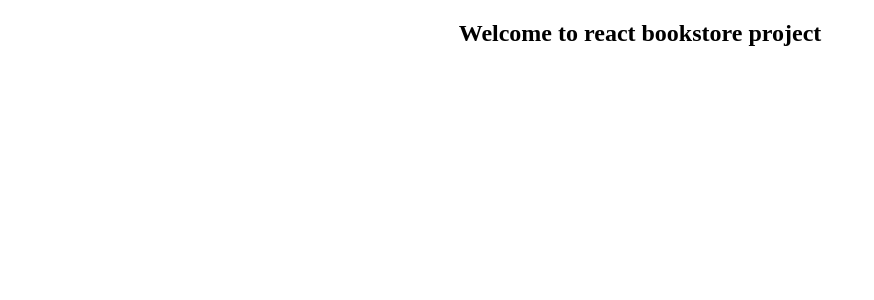
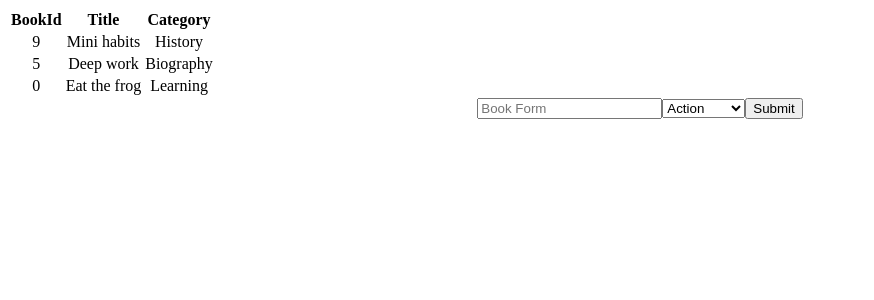
Before and after one commit to Oxford-G/react-redux-bookstore, a React (Create React App) app: page / in a window 1280 px wide. Shown: the top 300 px of the page, without its empty margins (0-874 px from the left). Built offline with nearby package versions, Linux system fonts and the light colour scheme.

Commit message:
Render App component wrapped in <Provider>

```diff
--- a/src/index.js
+++ b/src/index.js
@@ -1,10 +1,37 @@
 import React from 'react';
 import ReactDOM from 'react-dom';
-import App from './App';
+import { createStore } from 'redux';
+import { Provider } from 'react-redux';
+import App from './components/App';
+import rootReducer from './reducers';
+
+const initialState = {
+  books: [
+    {
+      bookId: Math.floor(Math.random() * 10),
+      title: 'Mini habits',
+      category: 'History',
+    },
+    {
+      bookId: Math.floor(Math.random() * 10),
+      title: 'Deep work',
+      category: 'Biography',
+    },
+    {
+      bookId: Math.floor(Math.random() * 10),
+      title: 'Eat the frog',
+      category: 'Learning',
+    },
+  ],
+};
+
+const store = createStore(rootReducer, initialState);
 
 ReactDOM.render(
   <React.StrictMode>
-    <App />
+    <Provider store={store}>
+      <App />
+    </Provider>
   </React.StrictMode>,
   document.getElementById('root'),
 );
```
